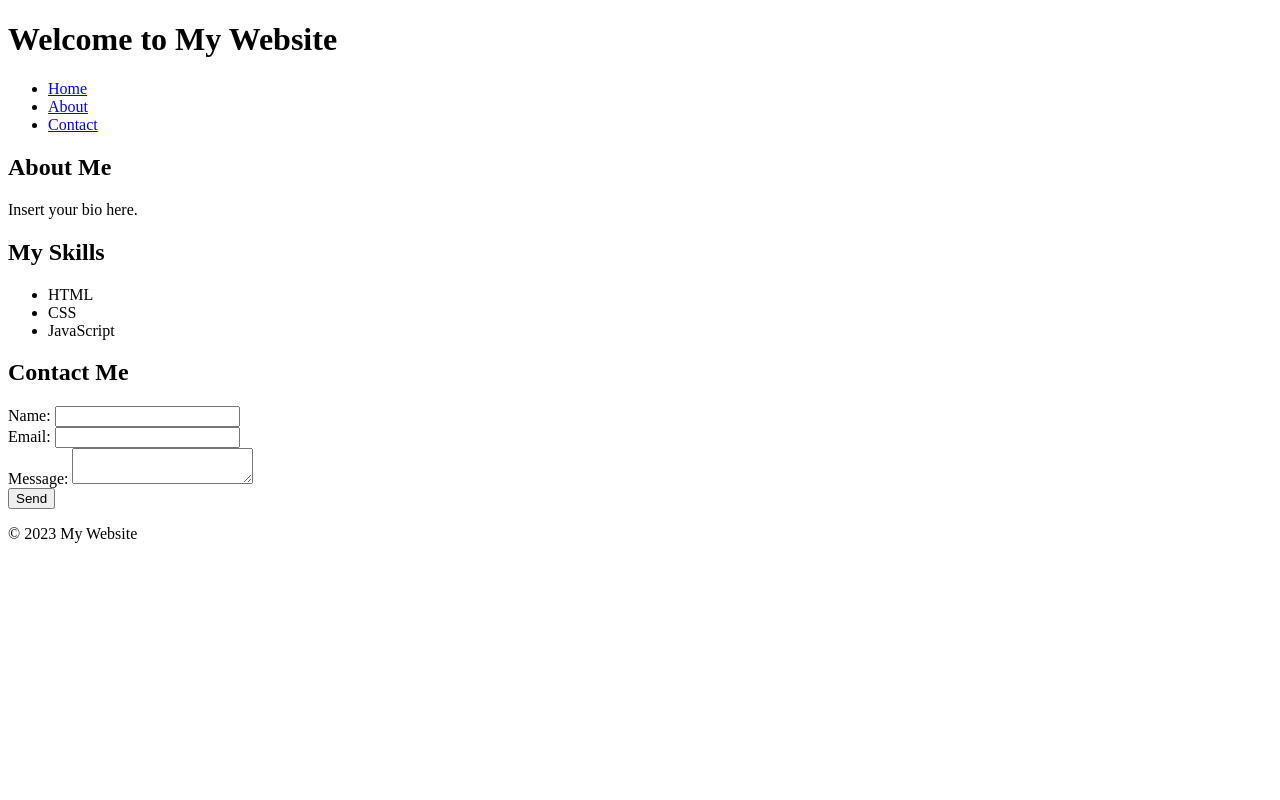
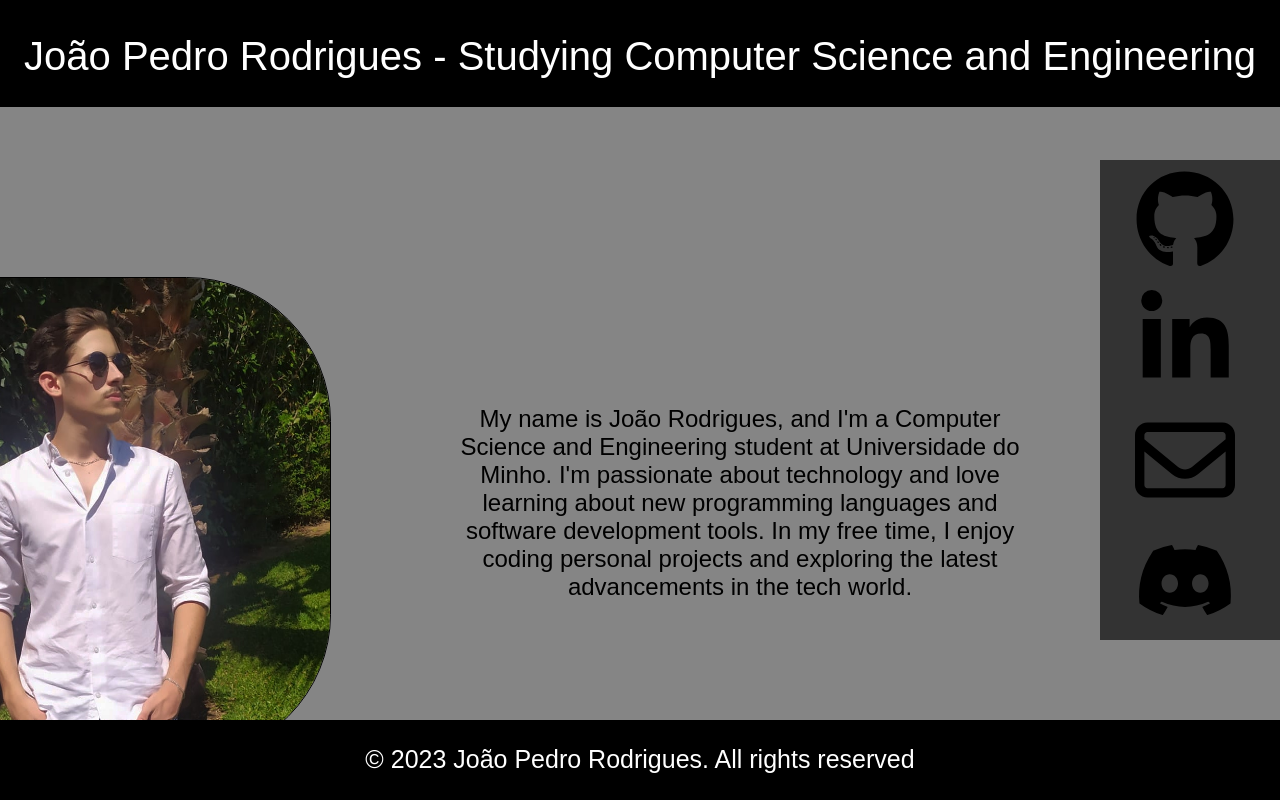
Before and after one commit to JoaoRod03/JoaoRod03.github.io, a plain HTML site: page index.html in a window 1280 px wide. Drawn offline with Linux system fonts and the light colour scheme.

Commit message:
literalmente tude de uma vez

```diff
--- a/index.html
+++ b/index.html
@@ -1,54 +1,56 @@
 <!DOCTYPE html>
 <html>
 <head>
-	<title>My Website</title>
+	<meta charset="UTF-8">
+	<title>My GitHub Website</title>
+	<link rel="stylesheet" type="text/css" href="main.css">
 </head>
 <body>
 	<header>
-		<h1>Welcome to My Website</h1>
 		<nav>
 			<ul>
-				<li><a href="#">Home</a></li>
-				<li><a href="#">About</a></li>
-				<li><a href="#">Contact</a></li>
+				<p>João Pedro Rodrigues - Studying Computer Science and Engineering</p>
 			</ul>
 		</nav>
 	</header>
 
 	<main>
-		<section>
-			<h2>About Me</h2>
-			<p>Insert your bio here.</p>
-		</section>
-
-		<section>
-			<h2>My Skills</h2>
-			<ul>
-				<li>HTML</li>
-				<li>CSS</li>
-				<li>JavaScript</li>
-			</ul>
-		</section>
-
-		<section>
-			<h2>Contact Me</h2>
-			<form action="submit-form.php" method="post">
-				<label for="name">Name:</label>
-				<input type="text" id="name" name="name" required><br>
-
-				<label for="email">Email:</label>
-				<input type="email" id="email" name="email" required><br>
-
-				<label for="message">Message:</label>
-				<textarea id="message" name="message" required></textarea><br>
-
-				<input type="submit" value="Send">
-			</form>
+		<section id="about">
+			<img src="JoaoPedro.jpg" alt="A description of the image" width="400" height="400" style="border: 1px solid black;" class="img123">
+			<br>
+			<br>
+			<div class="description">
+				<p>My name is João Rodrigues, and I'm a Computer Science and Engineering student at Universidade do Minho. I'm passionate about technology and love learning about new programming languages and software development tools. In my free time, I enjoy coding personal projects and exploring the latest advancements in the tech world. </p>
+			</div>
+			<div class="tab1">
+				<img src="github.svg" alt="A description of the image" width="200" height="200"  class="svg1">
+				<div class="tab-content">
+					<a href="https://github.com/JoaoRod03" target="_blank">GitHub</a>
+				</div>
+			</div>
+			<div class="tab2">
+				<img src="linkedin.svg" alt="A description of the image" width="200" height="200"  class="svg2">
+				<div class="tab-content">
+					<a>LinkedIn</a>
+				</div>
+			</div>
+			<div class="tab3">
+				<img src="mail.svg" alt="A description of the image" width="200" height="200"  class="svg3">
+				<div class="tab-content">
+					<a href="mailto:jprocharodrigues2003@gmail.com" target="_blank">Mail</a>
+				</div>
+			</div>
+			<div class="tab4">
+				<img src="discord.svg" alt="A description of the image" width="200" height="200"  class="svg4">
+				<div class="tab-content">
+					<a href="https://discord.com/users/526186106924826638" target="_blank">Discord</a>
+				</div>
+			</div>
 		</section>
 	</main>
 
 	<footer>
-		<p>&copy; 2023 My Website</p>
+		<p>&copy; 2023 João Pedro Rodrigues. All rights reserved</p>
 	</footer>
 </body>
 </html>
--- /dev/null
+++ b/main.css
@@ -0,0 +1,305 @@
+body {
+	font-family: Arial, sans-serif;
+	margin: 0;
+	padding: 0;
+    text-align: center;
+	background-color: #858585;
+}
+
+header {
+	background-color: rgb(0, 0, 0);
+    color: #ffffff; /* Changes the color of text in the h1 element to a shade of blue */
+    font-size: 40px;
+	height: 75px;
+	padding:1rem;
+}
+
+nav ul {
+	margin: 0;
+	padding: 0;
+	list-style: none;
+	line-height: 0px;
+}
+
+nav li {
+	display: inline-block;
+	margin: 0 25px;
+}
+
+nav a {
+	color: rgb(255, 255, 255);
+	text-decoration: none;
+}
+
+main {
+	max-width: 800px;
+	margin: 0 auto;
+	padding: 20px;
+
+}
+
+
+footer {
+	background-color: rgb(0, 0, 0);
+    color: #ffffff; /* Changes the color of text in the h1 element to a shade of blue */
+    font-size: 25px;
+	position: absolute; /* set the position property to absolute */
+  	bottom: 0; /* position the footer element at the bottom of the containing block */
+  	left: 0; /* position the footer element at the left of the containing block */
+  	right: 0; /* position the footer element at the right of the containing block */
+  	height: 80px; /* set the height of the footer */
+}
+
+section {
+	margin-bottom: 50px;
+}
+
+h1 {
+	font-size: 40px;
+	margin-bottom: 20px;
+}
+
+ul {
+	margin: 0;
+	padding: 0;
+	list-style: none;
+}
+
+li {
+	margin-bottom: 10px;
+}
+
+a {
+	color: rgb(255, 255, 255);
+	text-decoration: none;
+}
+
+a:hover {
+	text-decoration: underline;
+}
+
+.img123 {
+	position: relative;
+	top: 150px;
+	left: -550px;
+	border-radius: 30%;
+	width: 60%;
+	height: 60%;
+}
+
+#home p{
+	max-width: 175ch;
+	margin: auto;
+}
+
+.description{
+	margin-left: 200px;
+	margin-top: -250px;
+	font-size:x-large;
+}
+
+.tab1 {
+	position: fixed;
+	top: 20%;
+	right: -84px;
+	transform: translateX(-20%);
+	background-color: #333;
+	color: #fff;
+	padding: 10px;
+	width: 200px;
+	text-align: center;
+	transition: all 0.3s ease-in-out;
+	z-index: 9999;
+	height: 100px;
+  }
+
+.tab1:hover {
+	width: 400px;
+}
+
+.svg1 {
+  fill: rgb(0, 0, 0);
+  width: 100px;
+  height: 100px;
+  margin-right: 50px;
+  transition: transform 0.3s ease-in-out;
+}
+
+.tab1:hover .svg1 {
+	transform: translateX(-75px);
+}
+
+.tab-content {
+  display: none;
+  margin-right: -150px;
+  margin-top: -75px;
+}
+
+.tab1:hover .tab-content {
+  display: block;
+}
+
+
+.tab2 {
+	position: fixed;
+	top: 35%;
+	right: -84px;
+	transform: translateX(-20%);
+	background-color: #333;
+	color: #fff;
+	padding: 10px;
+	width: 200px;
+	text-align: center;
+	transition: all 0.3s ease-in-out;
+	z-index: 9999;
+	height: 100px;
+  }
+
+.tab2:hover {
+	width: 400px;
+}
+
+.svg2 {
+  fill: rgb(0, 0, 0);
+  width: 100px;
+  height: 100px;
+  margin-right: 50px;
+  transition: transform 0.3s ease-in-out;
+}
+
+.tab2:hover .svg2 {
+	transform: translateX(-75px);
+}
+
+.tab-content {
+  display: none;
+  margin-right: -150px;
+  margin-top: -75px;
+}
+
+.tab2:hover .tab-content {
+  display: block;
+}
+
+.tab3 {
+	position: fixed;
+	top: 50%;
+	right: -84px;
+	transform: translateX(-20%);
+	background-color: #333;
+	color: #fff;
+	padding: 10px;
+	width: 200px;
+	text-align: center;
+	transition: all 0.3s ease-in-out;
+	z-index: 9999;
+	height: 100px;
+  }
+
+.tab3:hover {
+	width: 400px;
+}
+
+.svg3 {
+  fill: rgb(0, 0, 0);
+  width: 100px;
+  height: 100px;
+  margin-right: 50px;
+  transition: transform 0.3s ease-in-out;
+}
+
+.tab3:hover .svg3 {
+	transform: translateX(-75px);
+}
+
+.tab-content {
+  display: none;
+  margin-right: -150px;
+  margin-top: -75px;
+}
+
+.tab3:hover .tab-content {
+  display: block;
+}
+
+.tab2 {
+	position: fixed;
+	top: 35%;
+	right: -84px;
+	transform: translateX(-20%);
+	background-color: #333;
+	color: #fff;
+	padding: 10px;
+	width: 200px;
+	text-align: center;
+	transition: all 0.3s ease-in-out;
+	z-index: 9999;
+	height: 100px;
+  }
+
+.tab2:hover {
+	width: 400px;
+}
+
+.svg2 {
+  fill: rgb(0, 0, 0);
+  width: 100px;
+  height: 100px;
+  margin-right: 50px;
+  transition: transform 0.3s ease-in-out;
+}
+
+.tab2:hover .svg2 {
+	transform: translateX(-75px);
+}
+
+.tab-content {
+  display: none;
+  margin-right: -150px;
+  margin-top: -75px;
+}
+
+.tab2:hover .tab-content {
+  display: block;
+}
+
+.tab4 {
+	position: fixed;
+	top: 65%;
+	right: -84px;
+	transform: translateX(-20%);
+	background-color: #333;
+	color: #fff;
+	padding: 10px;
+	width: 200px;
+	text-align: center;
+	transition: all 0.3s ease-in-out;
+	z-index: 9999;
+	height: 100px;
+  }
+
+.tab4:hover {
+	width: 400px;
+}
+
+.svg4 {
+  fill: rgb(0, 0, 0);
+  width: 100px;
+  height: 100px;
+  margin-right: 50px;
+  transition: transform 0.3s ease-in-out;
+}
+
+.tab4:hover .svg4 {
+	transform: translateX(-75px);
+}
+
+.tab-content {
+  display: none;
+  margin-right: -150px;
+  margin-top: -75px;
+}
+
+.tab4:hover .tab-content {
+  display: block;
+}
```
Also changed, not shown: JoaoPedro.jpg (added), discord.svg (added), github.svg (added), linkedin.svg (added), mail.svg (added).
